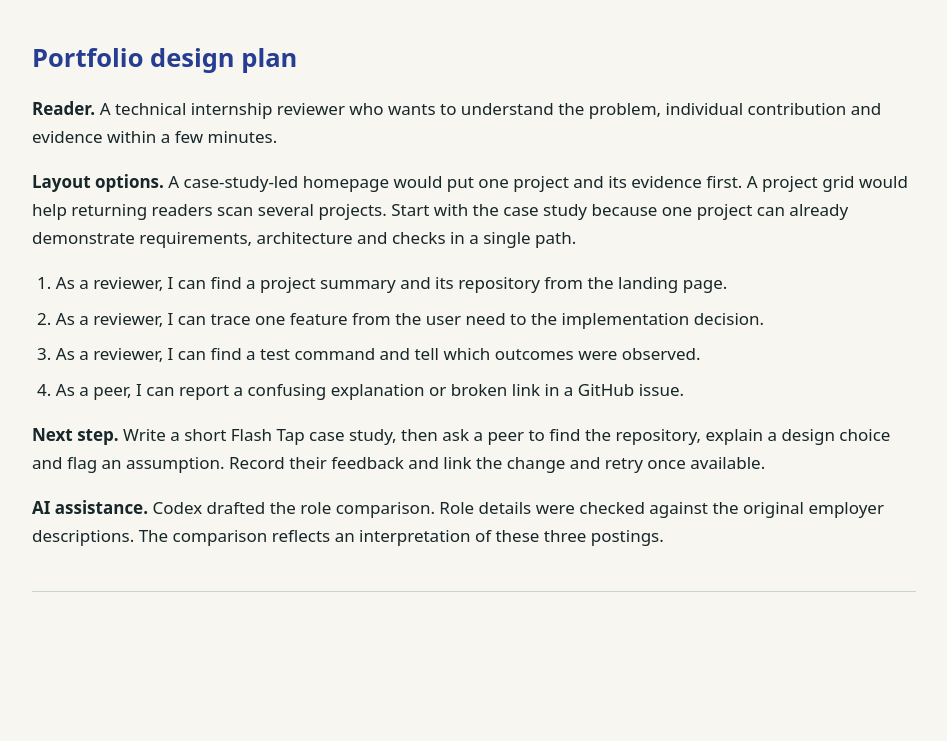
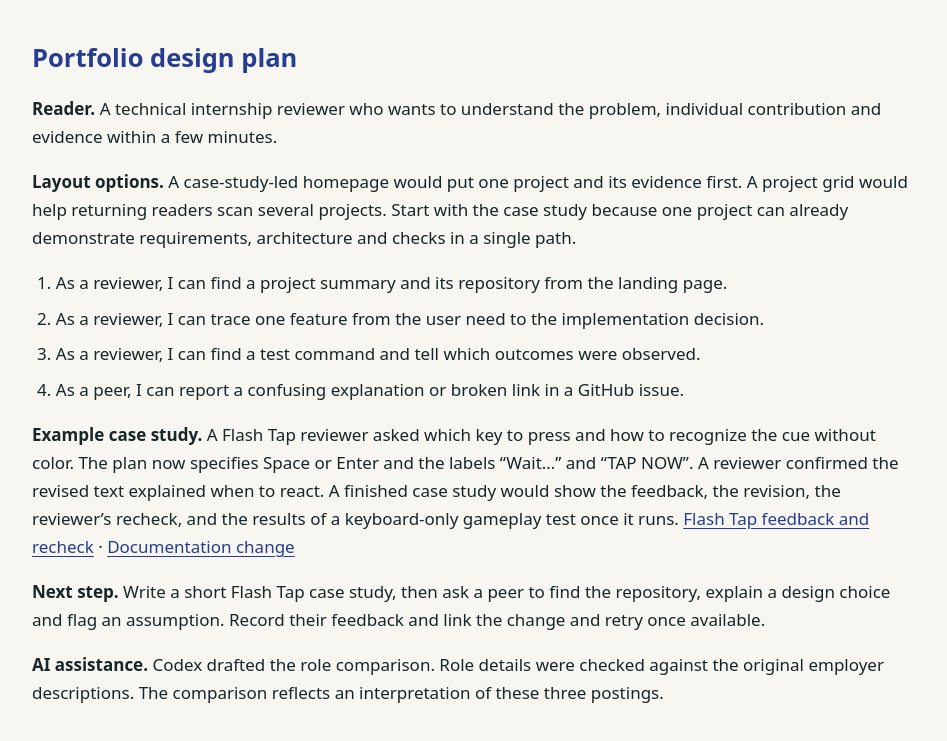
Before and after one commit to ItxSue/is218-research, a plain HTML site: page career.html in a window 1280 px wide. Shown: the part 1721-2462 px from the top of the page, without its empty margins (166-1113 px from the left). Before the commit the page ends 2381 px from the top, so only its background shows below. Drawn offline with Linux system fonts and the light colour scheme.

Commit message:
Add a concrete Flash Tap portfolio case study example

```diff
--- a/career.html
+++ b/career.html
@@ -47,6 +47,7 @@
       <li>As a reviewer, I can find a test command and tell which outcomes were observed.</li>
       <li>As a peer, I can report a confusing explanation or broken link in a GitHub issue.</li>
     </ol>
+    <p><strong>Example case study.</strong> A Flash Tap reviewer asked which key to press and how to recognize the cue without color. The plan now specifies Space or Enter and the labels “Wait…” and “TAP NOW”. A reviewer confirmed the revised text explained when to react. A finished case study would show the feedback, the revision, the reviewer’s recheck, and the results of a keyboard-only gameplay test once it runs. <a href="https://github.com/ItxSue/is218-research/issues/1">Flash Tap feedback and recheck</a> · <a href="https://github.com/ItxSue/is218-research/commit/465731c">Documentation change</a></p>
     <p><strong>Next step.</strong> Write a short Flash Tap case study, then ask a peer to find the repository, explain a design choice and flag an assumption. Record their feedback and link the change and retry once available.</p>
     <p><strong>AI assistance.</strong> Codex drafted the role comparison. Role details were checked against the original employer descriptions. The comparison reflects an interpretation of these three postings.</p>
   </section>
```
